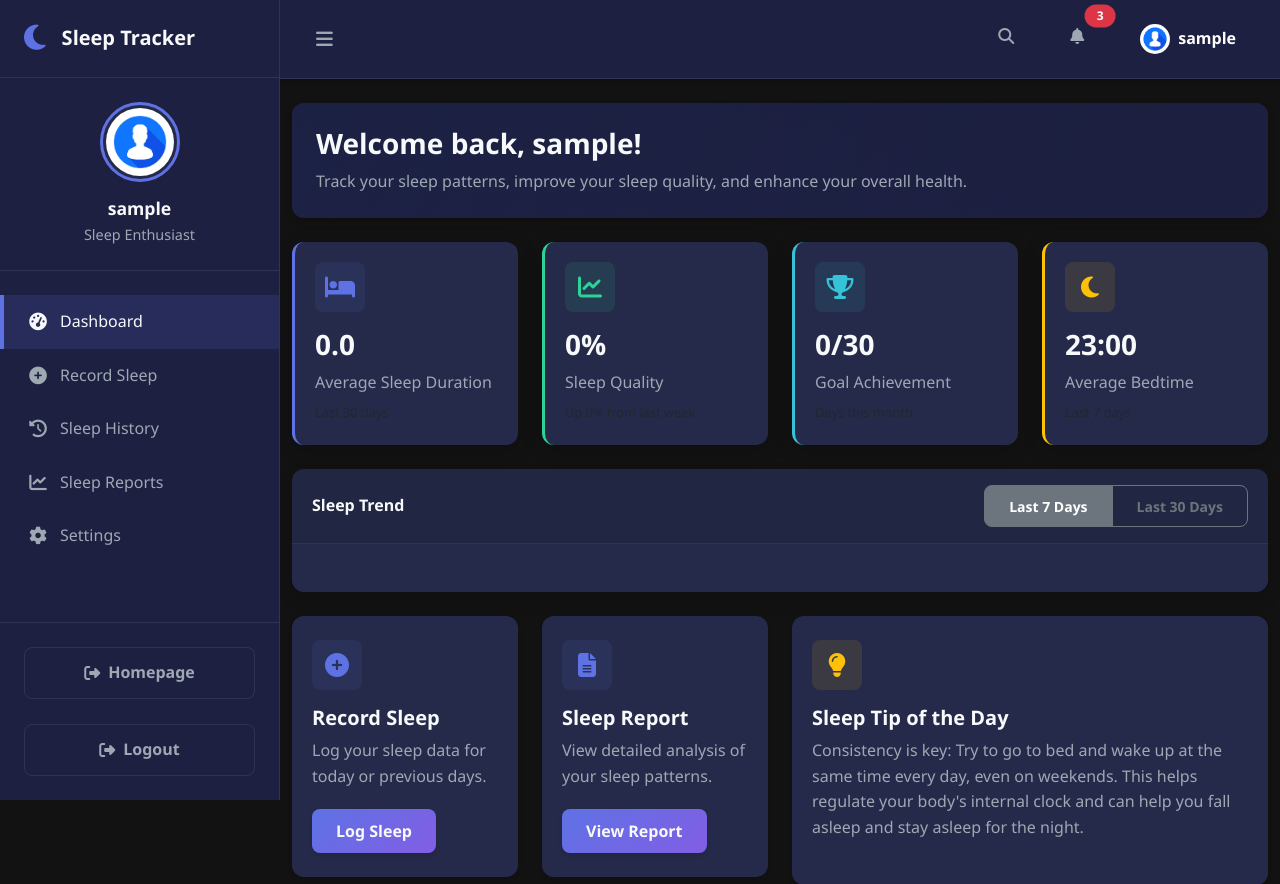
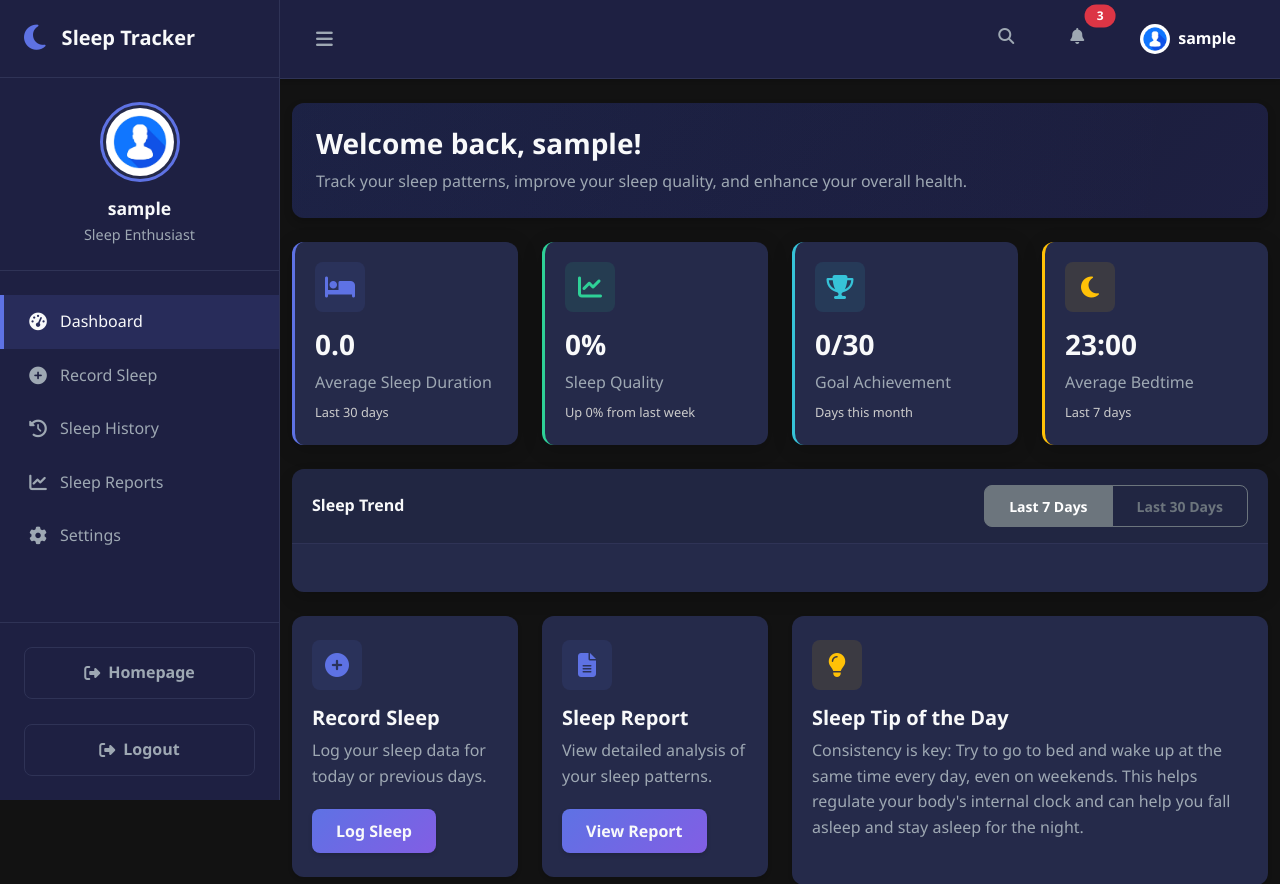
Before and after one commit to klxs409400/CITS5505-GROUP, a Flask app: page /dashboard in a window 1280 px wide. Shown: the top 884 px of the page. Run offline with Flask 3, Linux system fonts and the light colour scheme; the visitor is signed in with stand-in values (Sample User, id 1); data that the repository does not hold is empty.

Commit message:
Improve text visibility on dashboard stats cards

```diff
--- a/static/css/dashboard.css
+++ b/static/css/dashboard.css
@@ -356,7 +356,7 @@
 }
 
 .stats-card .text-muted {
-  color: var(--text-muted);
+  color: #cccccc !important;
   font-size: 0.8rem;
 }
 
```
